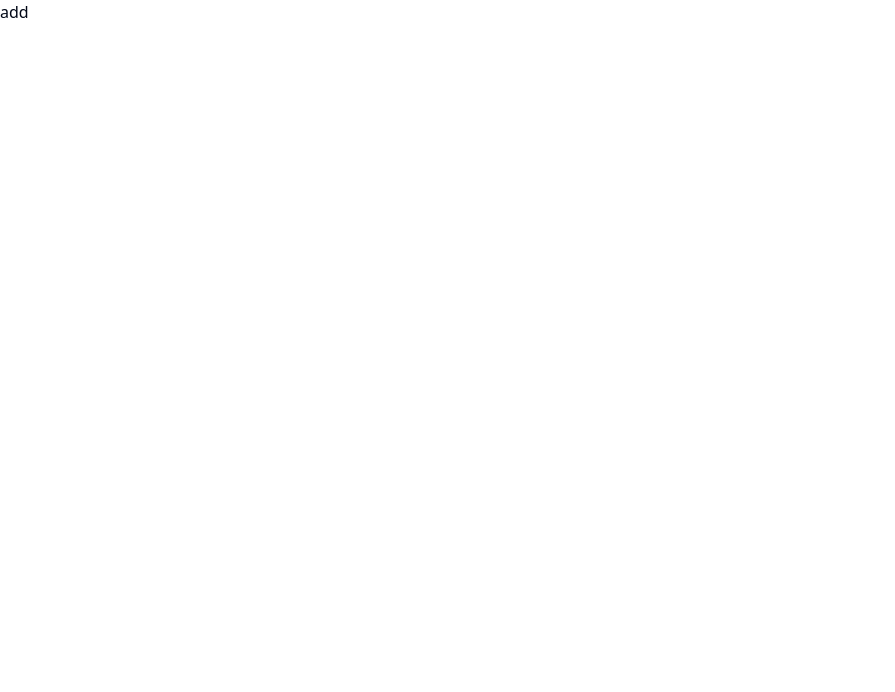
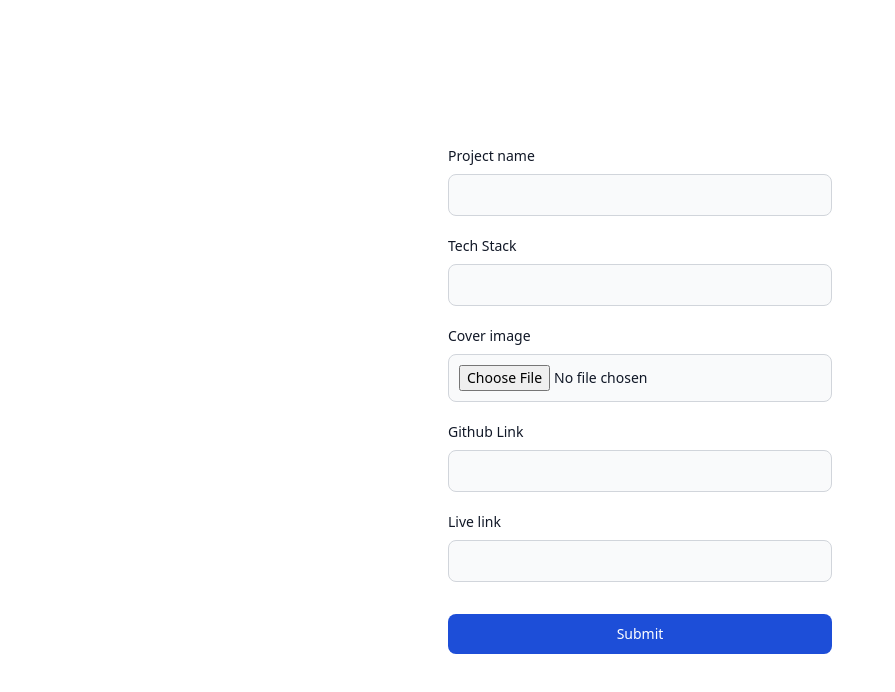
Before and after one commit to Aash417/e9-portfolio-project-dump, a React (Vite) app in the folder frontend/: page /add in a window 1280 px wide. Shown: the top 692 px of the page, without its empty margins (0-895 px from the left). Built offline with nearby package versions, Linux system fonts and the light colour scheme.

Commit message:
added add project page

```diff
--- a/frontend/package.json
+++ b/frontend/package.json
@@ -17,6 +17,7 @@
     "lucide-react": "^0.368.0",
     "react": "^18.2.0",
     "react-dom": "^18.2.0",
+    "react-hook-form": "^7.51.3",
     "react-icons": "^5.1.0",
     "react-router-dom": "^6.22.3",
     "tailwind-merge": "^2.2.2",
--- a/frontend/src/main.tsx
+++ b/frontend/src/main.tsx
@@ -2,6 +2,7 @@
 import ReactDOM from 'react-dom/client';
 import { createBrowserRouter, RouterProvider } from 'react-router-dom';
 import './index.css';
+import Addproject from './pages/Addproject';
 import ProjectList from './pages/ProjectList';
 
 const router = createBrowserRouter([
@@ -11,7 +12,7 @@
 	},
 	{
 		path: '/add',
-		element: <div>add</div>,
+		element: <Addproject />,
 	},
 ]);
 
--- /dev/null
+++ b/frontend/src/pages/Addproject.tsx
@@ -0,0 +1,84 @@
+function Addproject() {
+	return (
+		<>
+			<form className='max-w-sm mx-auto flex flex-col justify-center h-screen'>
+				<div className='mb-5'>
+					<label
+						htmlFor='pname'
+						className='block mb-2 text-sm font-medium text-gray-900 dark:text-white'
+					>
+						Project name
+					</label>
+					<input
+						type='text'
+						id='pname'
+						className='bg-gray-50 border border-gray-300 text-gray-900 text-sm rounded-lg focus:ring-blue-500 focus:border-blue-500 block w-full p-2.5 dark:bg-gray-700 dark:border-gray-600 dark:placeholder-gray-400 dark:text-white dark:focus:ring-blue-500 dark:focus:border-blue-500'
+						required
+					/>
+				</div>
+				<div className='mb-5'>
+					<label
+						htmlFor='techstack'
+						className='block mb-2 text-sm font-medium text-gray-900 dark:text-white'
+					>
+						Tech Stack
+					</label>
+					<input
+						type='text'
+						id='techstack'
+						className='bg-gray-50 border border-gray-300 text-gray-900 text-sm rounded-lg focus:ring-blue-500 focus:border-blue-500 block w-full p-2.5 dark:bg-gray-700 dark:border-gray-600 dark:placeholder-gray-400 dark:text-white dark:focus:ring-blue-500 dark:focus:border-blue-500'
+					/>
+				</div>
+				<div className='mb-5'>
+					<label
+						htmlFor='coverimage'
+						className='block mb-2 text-sm font-medium text-gray-900 dark:text-white'
+					>
+						Cover image
+					</label>
+					<input
+						type='file'
+						id='coverimage'
+						className='bg-gray-50 border border-gray-300 text-gray-900 text-sm rounded-lg focus:ring-blue-500 focus:border-blue-500 block w-full p-2.5 dark:bg-gray-700 dark:border-gray-600 dark:placeholder-gray-400 dark:text-white dark:focus:ring-blue-500 dark:focus:border-blue-500'
+					/>
+				</div>
+				<div className='mb-5'>
+					<label
+						htmlFor='gitlink'
+						className='block mb-2 text-sm font-medium text-gray-900 dark:text-white'
+					>
+						Github Link
+					</label>
+					<input
+						type='text'
+						id='gitlink'
+						className='bg-gray-50 border border-gray-300 text-gray-900 text-sm rounded-lg focus:ring-blue-500 focus:border-blue-500 block w-full p-2.5 dark:bg-gray-700 dark:border-gray-600 dark:placeholder-gray-400 dark:text-white dark:focus:ring-blue-500 dark:focus:border-blue-500'
+						required
+					/>
+				</div>
+				<div className='mb-5'>
+					<label
+						htmlFor='livelink'
+						className='block mb-2 text-sm font-medium text-gray-900 dark:text-white'
+					>
+						Live link
+					</label>
+					<input
+						type='text'
+						id='livelink'
+						className='bg-gray-50 border border-gray-300 text-gray-900 text-sm rounded-lg focus:ring-blue-500 focus:border-blue-500 block w-full p-2.5 dark:bg-gray-700 dark:border-gray-600 dark:placeholder-gray-400 dark:text-white dark:focus:ring-blue-500 dark:focus:border-blue-500'
+						required
+					/>
+				</div>
+				<button
+					type='submit'
+					className='text-white bg-blue-700 hover:bg-blue-800 focus:ring-4 focus:outline-none focus:ring-blue-300 font-medium rounded-lg text-sm w-full sm:w-auto px-5 py-2.5 mt-3 text-center dark:bg-blue-600 dark:hover:bg-blue-700 dark:focus:ring-blue-800'
+				>
+					Submit
+				</button>
+			</form>
+		</>
+	);
+}
+
+export default Addproject;
```
Also changed, not shown: 1 other file (tests, documents, lock files or other folders).
